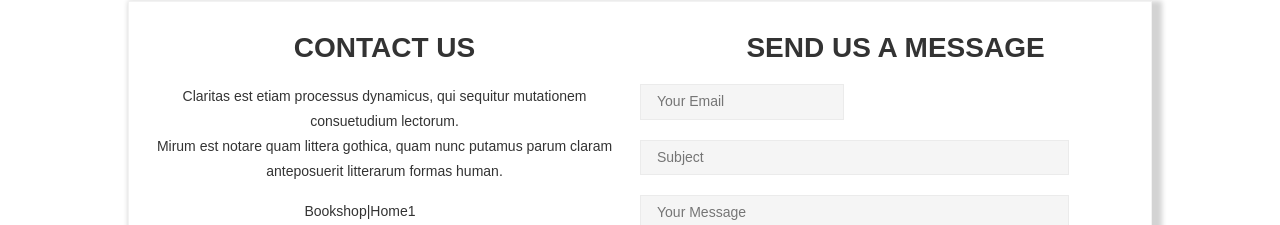
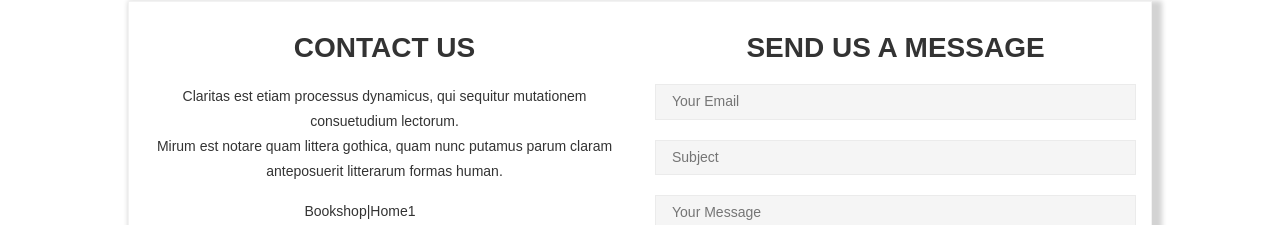
Before and after one commit to gk44739/ebook, a Vue app in the folder ebook/: page /Contact in a window 1280 px wide. Shown: the part 508-733 px from the top of the page. Built offline with nearby package versions, Linux system fonts and the light colour scheme.

Commit message:
Css in ContactForm

```diff
--- a/ebook/src/components/ContactForm.vue
+++ b/ebook/src/components/ContactForm.vue
@@ -27,12 +27,13 @@
                 <form action="../Controller/contact_report.php" method="POST" onsubmit="return kontakto()">
                     <div class="rightside-content">
                         <input class="form-control" id="inputEmail" name="inputEmail" type="text" placeholder="Your Email">
+                        <input class="subject" name="inputSubject" type="text" placeholder="Subject">
+
+                        <textarea class="message-content" name="inputMessage" placeholder="Your Message" rows="5" style="margin-top: 0px; margin-bottom: 0px; height: 131px;"></textarea>
+
+                        <button name="submitContact">CONTACT US</button>
                     </div>
-                    <input class="subject" name="inputSubject" type="text" placeholder="Subject">
 
-                    <textarea class="message-content" name="inputMessage" placeholder="Your Message" rows="5" style="margin-top: 0px; margin-bottom: 0px; height: 131px;"></textarea>
-
-                    <button name="submitContact">CONTACT US</button>
                 </form>
             </div>
         </div>
@@ -91,6 +92,7 @@ export default{
 
 .rightside{
     width: 50%;
+    padding: 0 15px;
 }
 
 .rightside h1{
@@ -107,14 +109,19 @@ export default{
     padding: 8px 16px;
     display: block;
     line-height: 1.25;
-    margin-right: 20px;
 }
 
 .rightside-content{
     display: flex;
-    flex-direction: row;
+    flex-direction: column;
 }
-
+.rightside-content input,
+.rightside-content textarea{
+    width: 100%;
+}
+.form-control{
+    width: 100%;
+}
 .subject{
     background: #f5f5f5;
     color: #666;
```
